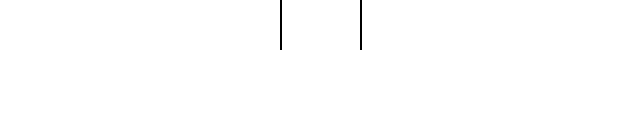
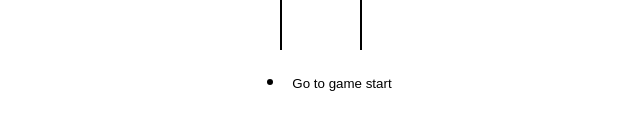
Before and after one commit to sandeepkumar-1999/Tictactoe, a React (Vite) app: page / in a window 1280 px wide. Shown: the part 378-508 px from the top of the page, without its empty margins (318-958 px from the left). Built offline with nearby package versions, Linux system fonts and the light colour scheme.

Commit message:
working on winner

```diff
--- a/src/App.jsx
+++ b/src/App.jsx
@@ -1,21 +1,24 @@
 import React, { useState } from "react";
 import Board from "./components/Board";
+import History from "./components/History";
+
 import { calculateWinner } from "./helpers";
 
 import './styles/root.scss';
 
 const App = () =>{
 
-  const [history, sethistory]= useState([
+  const [history, setHistory]= useState([
     {board: Array(9).fill(null), isXNext: true},
   ]);
-    const [CurrentMove, setCurrentMove]= useState(0);
+    const [currentMove, setCurrentMove]= useState(0);
 
-    const current =history[CurrentMove];
+    const current =history[currentMove];
 
   const winner  = calculateWinner(current.board);
 
-    const message = winner ? `Winner is ${winner}`
+    const message = winner
+     ? `Winner is ${winner}`
     :`Next player is ${current.isXNext ? 'X' : 'O'}`;
 
   const handleSquareClick = position => {
@@ -24,7 +27,7 @@
       return ;
     }
 
-    sethistory(prev => {
+    setHistory(prev => {
       const last =prev[prev.length -1];
 
       const newBoard= last.board.map((Square,pos) => {
@@ -42,13 +45,16 @@
     setCurrentMove(prev => prev+1);
   };
 
+    const moveTo =(move) => {
+      setCurrentMove(move);
+    };
 
   return (
 <div className="app">
     <h1>TIC TAC TOE!</h1>
     <h2> {message}</h2>
     <Board board={current.board} handleSquareClick= {handleSquareClick} />
-
+    <History history ={history} moveTo={moveTo} currentMove = {currentMove}/>
   </div>
   );
 };
--- /dev/null
+++ b/src/components/History.jsx
@@ -0,0 +1,19 @@
+import React from 'react'
+
+const History = ({history}) => {
+  return (
+    <ul>{
+            history.map((_, move)=> {
+                return (
+                <li key={move}>
+             <button type ="button">{move ===0 ? 'Go to game start' : `Go to move #${move}`}</button>
+             </li>
+                );
+            })
+            }
+
+        </ul>
+  );
+};
+
+export default History
```
